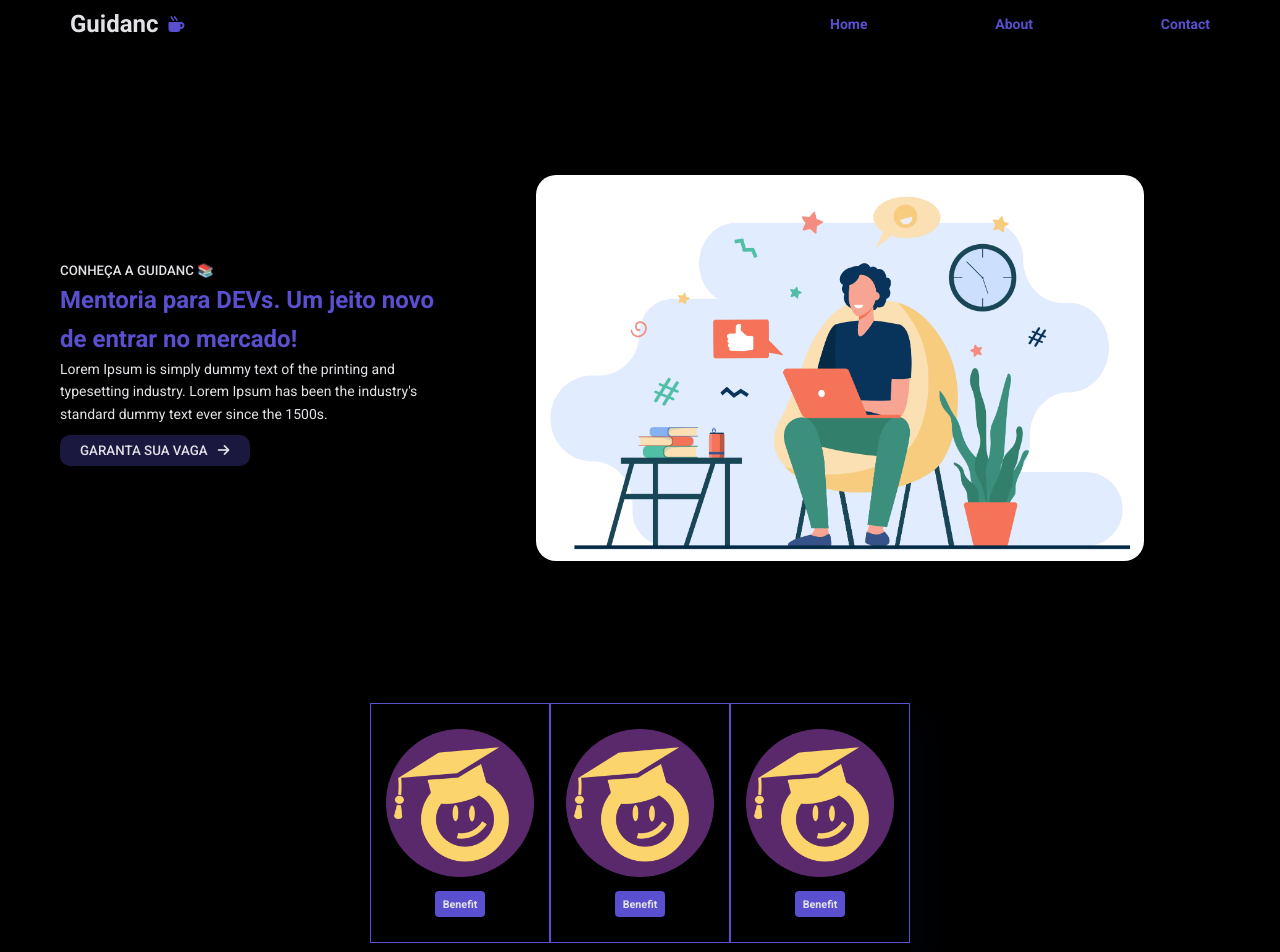
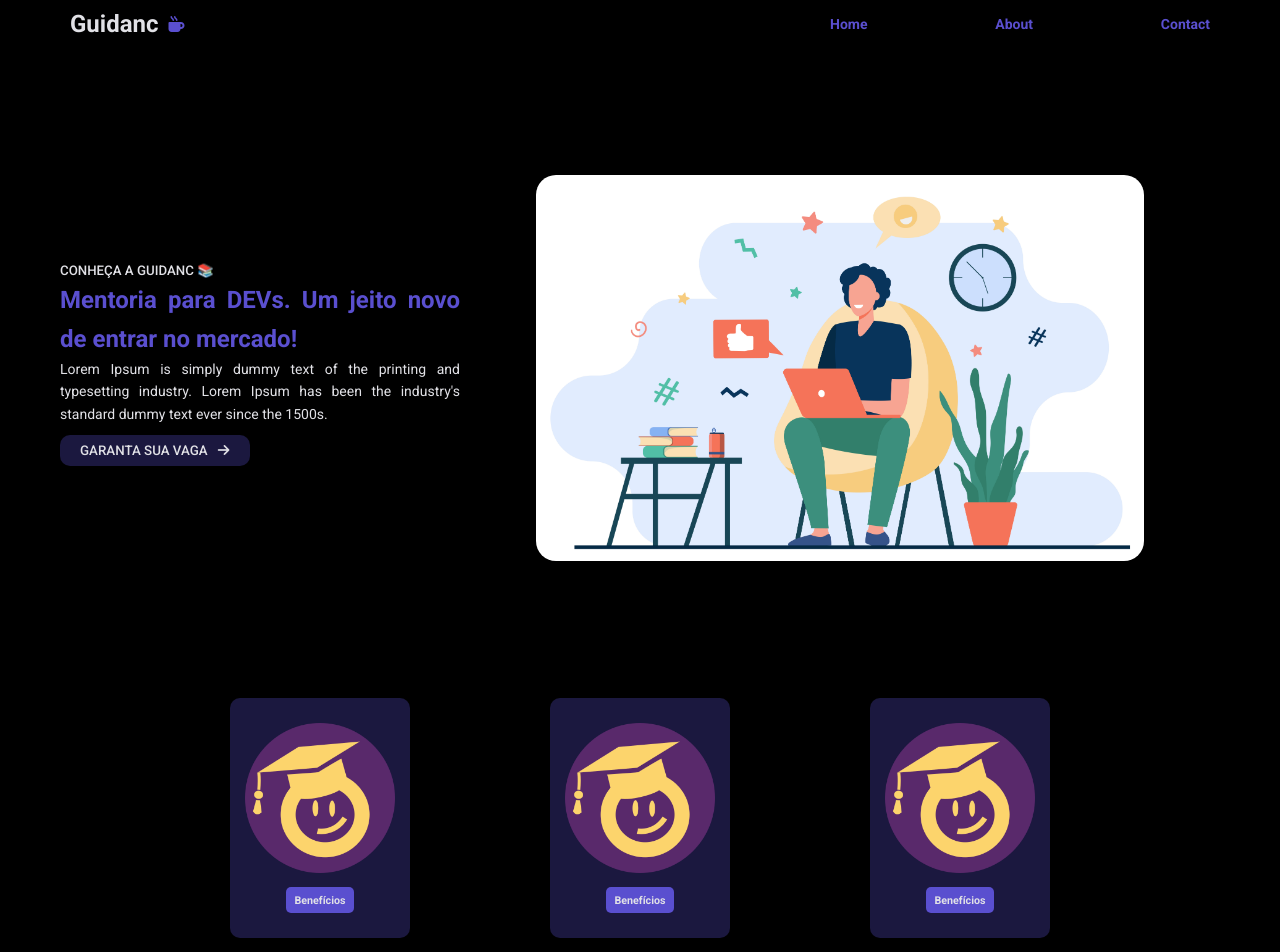
Before and after one commit to gabrielvieiraf/landingPage-GuidanC, a Next.js app: page / in a window 1280 px wide. Shown: the top 952 px of the page. Built offline with nearby package versions, Linux system fonts and the light colour scheme.

Commit message:
FRONT-7 fixed benefits issues
Added @media, made the flexboxes centered and set colors by the pattern. Also prevented shadow-box from displaying in all elements.

```diff
--- a/components/Benefits/benefits.module.scss
+++ b/components/Benefits/benefits.module.scss
@@ -15,10 +15,10 @@ $secondary-color: #1B183F;
     align-items: center;
     flex-wrap: wrap;
     flex-direction: row;
-    box-shadow: 20px 20px 34px rgba(79, 91, 255, 0.03);
+    box-shadow: rgba(106, 112, 194, 0.3);
 
     :hover{
-        box-shadow: 10px 10px 54px rgba(106, 112, 194, 0.3)
+        box-shadow: 0px 0px 70px rgba(106, 112, 194, 0.3)
      }
 
 }
@@ -27,12 +27,17 @@ $secondary-color: #1B183F;
     width: 180px;
     text-align: center;
     padding: 25px 15px;
-    border: 1px solid #5A4FCF;
+    border-radius: 10px;
+    background-color: $secondary-color;
     margin: 15px 0;
-    transition: 0.2s ease;
+    transition: 0.3s ease;
+    box-shadow: none;
+    margin: 10px 70px;
 
 
-
+    :hover{
+        box-shadow: none;
+    }
     img{
             width: 100%;
             margin-bottom: 10px;
@@ -41,8 +46,17 @@ $secondary-color: #1B183F;
         display: inline-block;
         padding: 9px 8px 6px 8px;
         line-height: 1;
-        border-radius: 4px;
-        color: #e1e1e6;
-        background-color: #5A4FCF;
+        border-radius: 5px;
+        color: $text-color;
+        background-color: $primary-color;
     }
 }
+
+ @media (max-width: 600px){
+    .flexbox {
+        flex-direction: column;
+    }
+    .flexitem {
+        margin-left: 0px;
+    }
+ }
--- a/components/Benefits/index.tsx
+++ b/components/Benefits/index.tsx
@@ -6,15 +6,15 @@ const Benefits: React.FC = () => {
 
 let listBenefits = [
     {
-        title: "Benefit",
+        title: "Benefícios",
         image: Student.src
     },
     {
-        title: "Benefit",
+        title: "Benefícios",
         image: Student.src
     },
     {
-        title: "Benefit",
+        title: "Benefícios",
         image: Student.src
     }
 ];
--- a/components/MainContainer/maincontainer.module.scss
+++ b/components/MainContainer/maincontainer.module.scss
@@ -18,6 +18,7 @@ $secondary-color: #1B183F;
   justify-content: center;
   flex-direction: column;
   line-height: 1.6;
+  text-align: justify;
 
   h5 {
     font-weight: 500;
```
